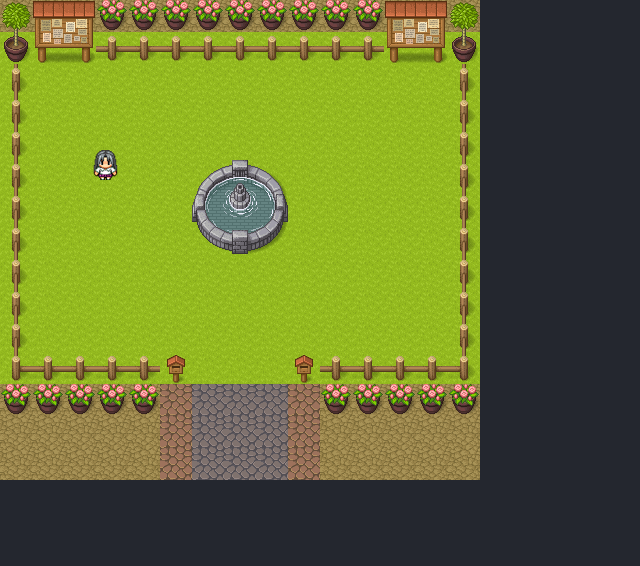
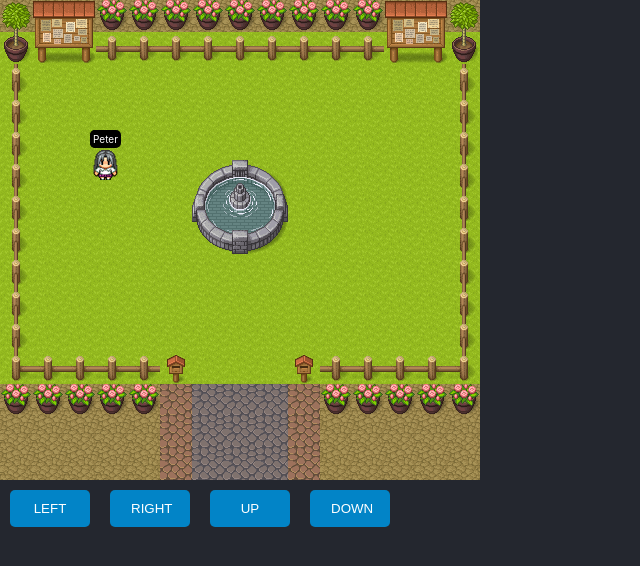
Before and after one commit to GardeniaOliveira/RPG-game-with-react-ts-BoniekyLacerda, a React (Create React App) app: page / in a window 1280 px wide. Shown: the top 566 px of the page, without its empty margins (0-640 px from the left). Built offline with nearby package versions, Linux system fonts and the light colour scheme.

Commit message:
duplicate char

```diff
--- a/src/App.styles.ts
+++ b/src/App.styles.ts
@@ -13,3 +13,16 @@ export const Map = styled.div`
   background-position: left top;
   background-size: 100%;
 `;
+
+export const Button = styled.button`
+  width: 80px;
+  background-color: #0284c7;
+  color: white;
+  padding: 10px 20px;
+  border: 1px solid transparent;
+  border-radius: 5px;
+  margin: 10px;
+  text-transform: uppercase;
+  font-weight: 500;
+  outline: none;
+`;
--- a/src/App.tsx
+++ b/src/App.tsx
@@ -5,7 +5,9 @@ import { useCharacter } from "./hooks/useCharacter";
 
 const App = () => {
   //the function useCharacter loads all inside  useCharacter.ts file
-  const char = useCharacter();
+  const char = useCharacter("Gah");
+  //duplicate char
+  const char2 = useCharacter("Peter");
 
   useEffect(() => {
     window.addEventListener("keydown", handlekeyDown);
@@ -37,8 +39,21 @@ const App = () => {
   return (
     <C.Container>
       <C.Map>
-        <Character x={char.x} y={char.y} side={char.side} />
+        <Character x={char.x} y={char.y} side={char.side} name={char.name} />
+
+        {/* duplicate char */}
+        <Character
+          x={char2.x}
+          y={char2.y}
+          side={char2.side}
+          name={char2.name}
+        />
       </C.Map>
+      {/* buttons to move char2 */}
+      <C.Button onClick={() => char2.moveLeft()}>Left</C.Button>
+      <C.Button onClick={() => char2.moveRight()}>Right</C.Button>
+      <C.Button onClick={() => char2.moveUp()}>Up</C.Button>
+      <C.Button onClick={() => char2.moveDown()}>Down</C.Button>
     </C.Container>
   );
 };
--- a/src/components/Character/index.tsx
+++ b/src/components/Character/index.tsx
@@ -5,8 +5,9 @@ type Props = {
   x: number;
   y: number;
   side: CharacterSides;
+  name: string;
 };
-export const Character = ({ x, y, side }: Props) => {
+export const Character = ({ x, y, side, name }: Props) => {
   //all quadrate has a size 30x30, so to move the position is only multiply by size
   const size = 30;
   const sides = {
@@ -21,6 +22,8 @@ export const Character = ({ x, y, side }: Props) => {
       left={x * size}
       top={y * size}
       sidePos={sides[side] ?? 0}
-    ></C.Container>
+    >
+      <C.nameBox>{name}</C.nameBox>
+    </C.Container>
   );
 };
--- a/src/components/Character/styles.ts
+++ b/src/components/Character/styles.ts
@@ -14,3 +14,12 @@ export const Container = styled.div<{
   background-image: url("/assets/char.png");
   background-position: 0px ${(props) => props.sidePos}px;
 `;
+export const nameBox = styled.div`
+  background-color: #000;
+  padding: 3px;
+  border-radius: 5px;
+  position: absolute;
+  font-size: 10px;
+  text-align: center;
+  margin-top: -20px;
+`;
--- a/src/hooks/useCharacter.ts
+++ b/src/hooks/useCharacter.ts
@@ -2,7 +2,9 @@ import { useState } from "react";
 import { CharacterSides } from "../types/CharacterSides";
 import { mapSpots } from "../data/mapSpots";
 
-export const useCharacter = () => {
+export const useCharacter = (propName: string) => {
+  const [name, setName] = useState(propName);
+
   //the new character starts with this position
   const [pos, setPos] = useState({ x: 3, y: 5 });
   const [side, setSide] = useState<CharacterSides>("down");
@@ -42,8 +44,6 @@ export const useCharacter = () => {
   };
 
   const canMove = (x: number, y: number) => {
-    if (x < 0 || y < 0) return false;
-
     if (mapSpots[y] !== undefined && mapSpots[y][x] !== undefined) {
       if (mapSpots[y][x] === 1) return true;
     }
@@ -51,6 +51,7 @@ export const useCharacter = () => {
   };
 
   return {
+    name,
     x: pos.x,
     y: pos.y,
     side: side,
```
